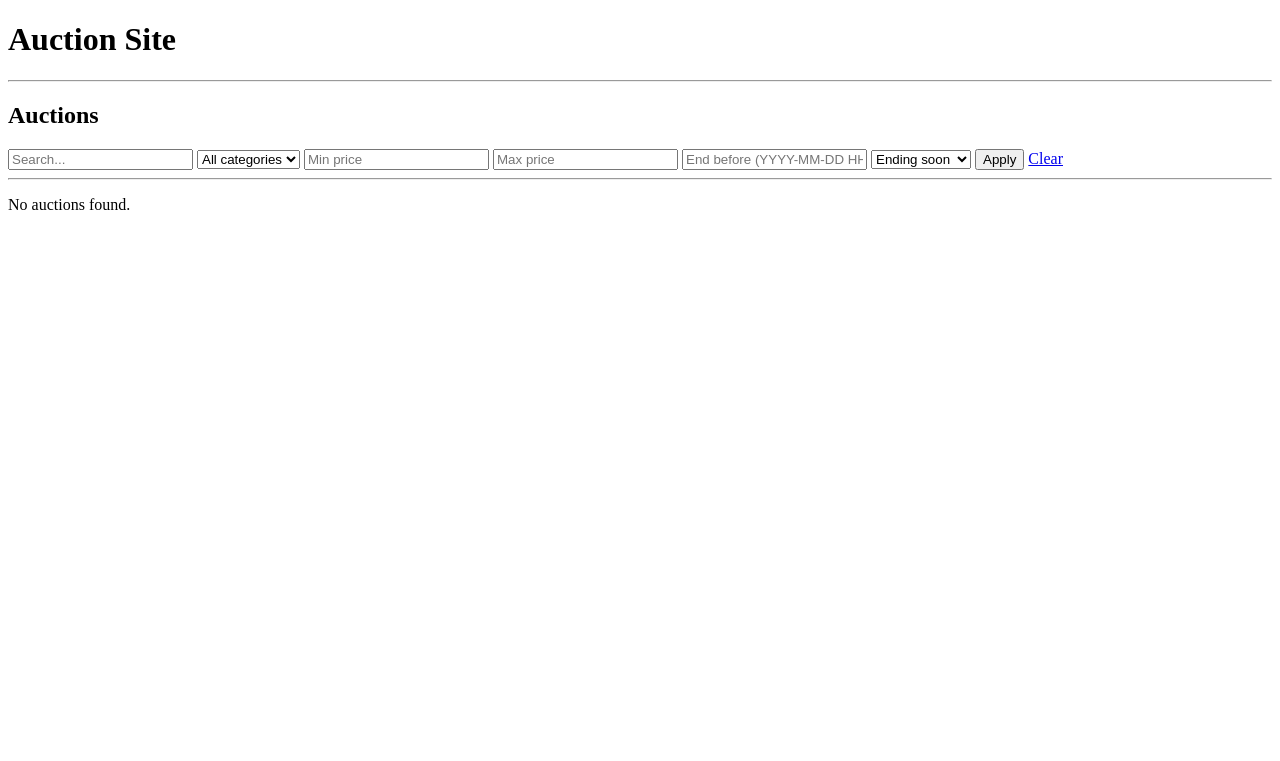
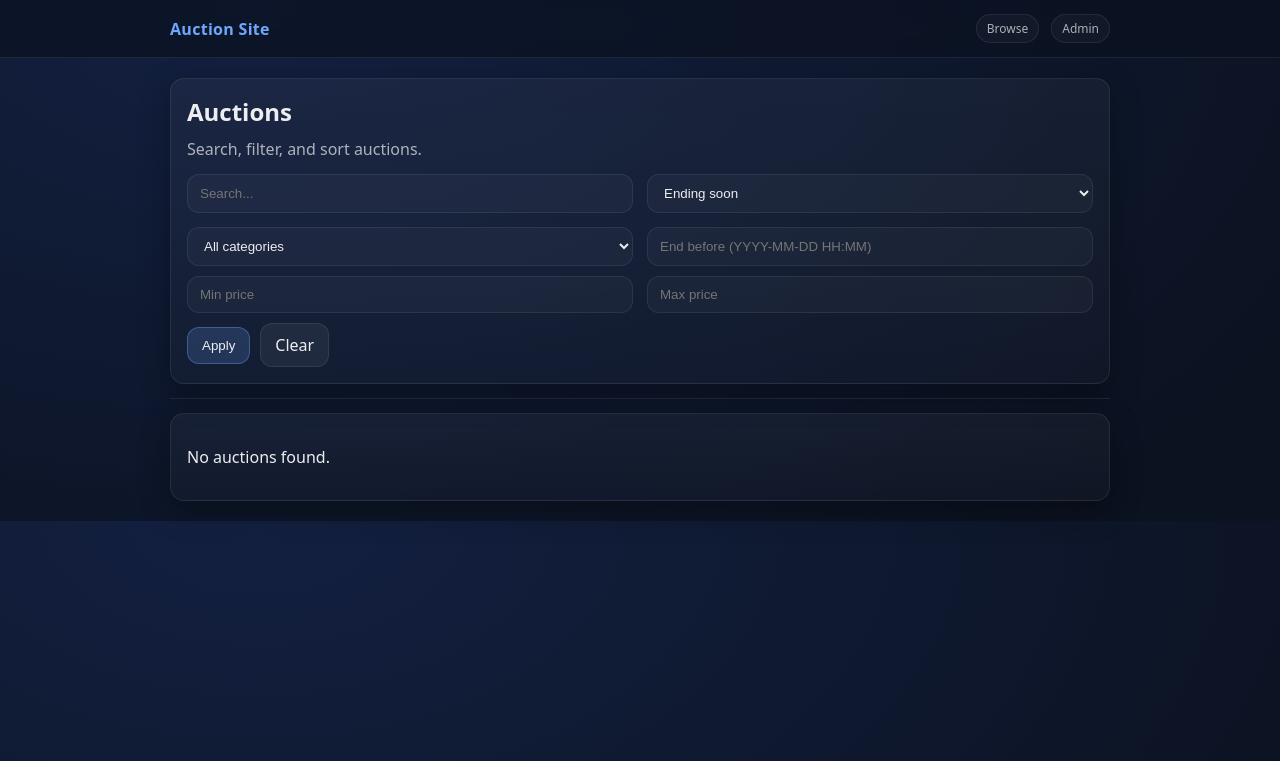
Before and after one commit to Sam-Razavi/auction-site, a Flask app: page / in a window 1280 px wide. Shown: the top 761 px of the page. Run offline with Flask 3, Linux system fonts and the light colour scheme; data that the repository does not hold is empty.

Commit message:
Add CSS styling

```diff
--- /dev/null
+++ b/app/static/style.css
@@ -0,0 +1,158 @@
+:root {
+  --bg: #0b1220;
+  --panel: #121a2b;
+  --panel-2: #0f1729;
+  --border: rgba(255, 255, 255, 0.08);
+  --text: rgba(255, 255, 255, 0.92);
+  --muted: rgba(255, 255, 255, 0.65);
+  --accent: #6ea8fe;
+  --danger: #ff6b6b;
+  --ok: #2ecc71;
+
+  --radius: 14px;
+  --shadow: 0 10px 30px rgba(0, 0, 0, 0.35);
+}
+
+* { box-sizing: border-box; }
+
+body {
+  margin: 0;
+  font-family: ui-sans-serif, system-ui, -apple-system, Segoe UI, Roboto, Arial, sans-serif;
+  background: radial-gradient(1200px 700px at 20% 0%, #132041, var(--bg));
+  color: var(--text);
+}
+
+a {
+  color: var(--accent);
+  text-decoration: none;
+}
+a:hover { text-decoration: underline; }
+
+.container {
+  max-width: 980px;
+  margin: 0 auto;
+  padding: 20px;
+}
+
+.navbar {
+  position: sticky;
+  top: 0;
+  backdrop-filter: blur(10px);
+  background: rgba(11, 18, 32, 0.7);
+  border-bottom: 1px solid var(--border);
+}
+
+.nav-inner {
+  max-width: 980px;
+  margin: 0 auto;
+  padding: 14px 20px;
+  display: flex;
+  align-items: center;
+  justify-content: space-between;
+}
+
+.brand {
+  font-weight: 700;
+  letter-spacing: 0.3px;
+}
+
+.nav-links {
+  display: flex;
+  gap: 12px;
+  align-items: center;
+}
+
+.badge {
+  display: inline-block;
+  padding: 5px 10px;
+  border-radius: 999px;
+  font-size: 12px;
+  border: 1px solid var(--border);
+  color: var(--muted);
+  background: rgba(255, 255, 255, 0.03);
+}
+
+.badge.ok { color: #b9f6ca; border-color: rgba(46, 204, 113, 0.35); }
+.badge.warn { color: #ffeaa7; border-color: rgba(255, 234, 167, 0.35); }
+.badge.end { color: #ffb3b3; border-color: rgba(255, 107, 107, 0.35); }
+
+.card {
+  background: linear-gradient(180deg, rgba(255,255,255,0.04), rgba(255,255,255,0.02));
+  border: 1px solid var(--border);
+  border-radius: var(--radius);
+  box-shadow: var(--shadow);
+}
+
+.card-pad { padding: 16px; }
+
+.grid {
+  display: grid;
+  gap: 14px;
+}
+
+.grid-2 {
+  grid-template-columns: repeat(2, minmax(0, 1fr));
+}
+
+@media (max-width: 760px) {
+  .grid-2 { grid-template-columns: 1fr; }
+}
+
+.muted { color: var(--muted); }
+
+.form {
+  display: grid;
+  gap: 10px;
+}
+
+.input, select, textarea {
+  width: 100%;
+  padding: 10px 12px;
+  border-radius: 12px;
+  border: 1px solid var(--border);
+  background: rgba(255, 255, 255, 0.03);
+  color: var(--text);
+  outline: none;
+}
+
+textarea { resize: vertical; }
+
+.actions {
+  display: flex;
+  gap: 10px;
+  flex-wrap: wrap;
+  align-items: center;
+}
+
+.btn {
+  padding: 10px 14px;
+  border-radius: 12px;
+  border: 1px solid var(--border);
+  background: rgba(255, 255, 255, 0.06);
+  color: var(--text);
+  cursor: pointer;
+  transition: transform 0.05s ease-in-out;
+}
+.btn:hover { transform: translateY(-1px); }
+.btn.primary { background: rgba(110, 168, 254, 0.18); border-color: rgba(110, 168, 254, 0.35); }
+.btn.danger { background: rgba(255, 107, 107, 0.14); border-color: rgba(255, 107, 107, 0.35); }
+
+.flash {
+  margin: 14px 0;
+  padding: 12px 14px;
+  border-radius: 14px;
+  border: 1px solid rgba(110, 168, 254, 0.35);
+  background: rgba(110, 168, 254, 0.12);
+  color: var(--text);
+}
+
+.hr {
+  border: 0;
+  border-top: 1px solid var(--border);
+  margin: 14px 0;
+}
+
+.small {
+  font-size: 12px;
+  color: var(--muted);
+}
--- a/app/templates/auctions/list.html
+++ b/app/templates/auctions/list.html
@@ -1,10 +1,18 @@
 {% extends "base.html" %}
 
 {% block content %}
-<h2>Auctions</h2>
+<div class="card card-pad">
+  <h2 style="margin: 0 0 10px 0;">Auctions</h2>
+  <p class="muted" style="margin: 0 0 14px 0;">Search, filter, and sort auctions.</p>
 
-<form method="get" action="{{ url_for('auctions.auction_list') }}">
-    <input type="text" name="q" placeholder="Search..." value="{{ q }}">
+  <form class="form" method="get" action="{{ url_for('auctions.auction_list') }}">
+      <div class="grid grid-2">
+          <input class="input" type="text" name="q" placeholder="Search..." value="{{ q }}">
+
+          <select name="sort">
+              <option value="soon" {% if sort == "soon" %}selected{% endif %}>Ending soon</option>
+              <option value="latest" {% if sort == "latest" %}selected{% endif %}>Ending latest</option>
+          </select>
 
           <select name="category">
               <option value="">All categories</option>
@@ -13,39 +21,68 @@
               {% endfor %}
           </select>
 
-    <input type="number" name="min_price" placeholder="Min price" value="{{ min_price }}">
-    <input type="number" name="max_price" placeholder="Max price" value="{{ max_price }}">
+          <input class="input" type="text" name="end_before" placeholder="End before (YYYY-MM-DD HH:MM)" value="{{ end_before }}">
+      </div>
 
-    <input type="text" name="end_before" placeholder="End before (YYYY-MM-DD HH:MM)" value="{{ end_before }}">
+      <div class="grid grid-2">
+          <input class="input" type="number" name="min_price" placeholder="Min price" value="{{ min_price }}">
+          <input class="input" type="number" name="max_price" placeholder="Max price" value="{{ max_price }}">
+      </div>
 
-    <select name="sort">
-        <option value="soon" {% if sort == "soon" %}selected{% endif %}>Ending soon</option>
-        <option value="latest" {% if sort == "latest" %}selected{% endif %}>Ending latest</option>
-    </select>
+      <div class="actions">
+          <button class="btn primary" type="submit">Apply</button>
+          <a class="btn" href="{{ url_for('auctions.auction_list') }}">Clear</a>
+      </div>
+  </form>
+</div>
 
-    <button type="submit">Apply</button>
-    <a href="{{ url_for('auctions.auction_list') }}">Clear</a>
-</form>
-
-<hr>
+<div class="hr"></div>
 
 {% if auctions %}
-    <ul>
+  <div class="grid">
     {% for a in auctions %}
-            <li>
-                <strong>{{ a.title }}</strong><br>
-                Category: {{ a.category }}<br>
-                Starting bid: {{ a.starting_bid }} SEK<br>
-                Ends: {{ a.end_datetime }}<br>
-                <strong>Status:</strong> {{ a.status }}<br>
-                <strong>Bids:</strong> {{ a.bid_count }}<br>
-                <a href="{{ url_for('auctions.auction_detail', auction_id=a.id) }}">View auction</a>
-            </li>
-            <hr>
+      <div class="card card-pad">
+        <div class="actions" style="justify-content: space-between;">
+          <div>
+            <div style="font-size: 18px; font-weight: 700;">{{ a.title }}</div>
+            <div class="small">Category: {{ a.category }}</div>
+          </div>
+
+          {% if a.status == "Ongoing" %}
+            <span class="badge ok">Ongoing</span>
+          {% elif a.status == "Upcoming" %}
+            <span class="badge warn">Upcoming</span>
+          {% else %}
+            <span class="badge end">Ended</span>
+          {% endif %}
+        </div>
+
+        <div class="hr"></div>
+
+        <div class="grid grid-2">
+          <div>
+            <div class="small">Starting bid</div>
+            <div style="font-weight: 700;">{{ a.starting_bid }} SEK</div>
+          </div>
+          <div>
+            <div class="small">Ends</div>
+            <div style="font-weight: 700;">{{ a.end_datetime }}</div>
+          </div>
+        </div>
+
+        <div class="hr"></div>
+
+        <div class="actions" style="justify-content: space-between;">
+          <div class="small">Bids: {{ a.bid_count }}</div>
+          <a class="btn primary" href="{{ url_for('auctions.auction_detail', auction_id=a.id) }}">View</a>
+        </div>
+      </div>
     {% endfor %}
-    </ul>
+  </div>
 {% else %}
+  <div class="card card-pad">
     <p>No auctions found.</p>
+  </div>
 {% endif %}
 
 {% endblock %}
--- a/app/templates/base.html
+++ b/app/templates/base.html
@@ -1,19 +1,41 @@
 <!DOCTYPE html>
 <html lang="en">
 <head>
-    <meta charset="UTF-8" />
+    <meta charset="UTF-8">
+    <meta name="viewport" content="width=device-width, initial-scale=1.0">
     <title>Auction Site</title>
+    <link rel="stylesheet" href="{{ url_for('static', filename='style.css') }}">
 </head>
 <body>
-    <h1>Auction Site</h1>
-    <hr />
-    {% with messages = get_flashed_messages() %} {% if messages %}
-    <ul>
+
+<div class="navbar">
+    <div class="nav-inner">
+        <div class="brand">
+            <a href="{{ url_for('auctions.auction_list') }}">Auction Site</a>
+        </div>
+
+        <div class="nav-links">
+            <a class="badge" href="{{ url_for('auctions.auction_list') }}">Browse</a>
+            <a class="badge" href="{{ url_for('admin.dashboard') }}">Admin</a>
+        </div>
+    </div>
+</div>
+
+<div class="container">
+
+    {% with messages = get_flashed_messages() %}
+      {% if messages %}
+        <div class="flash">
           {% for message in messages %}
-      <li>{{ message }}</li>
+            <div>{{ message }}</div>
           {% endfor %}
-    </ul>
-    <hr />
-    {% endif %} {% endwith %} {% block content %}{% endblock %}
+        </div>
+      {% endif %}
+    {% endwith %}
+
+    {% block content %}{% endblock %}
+
+</div>
+
 </body>
 </html>
```
Also changed, not shown: app/templates/auctions/detail.html (+65 -27 lines). Lines whose indentation alone changed are shown as unchanged.
